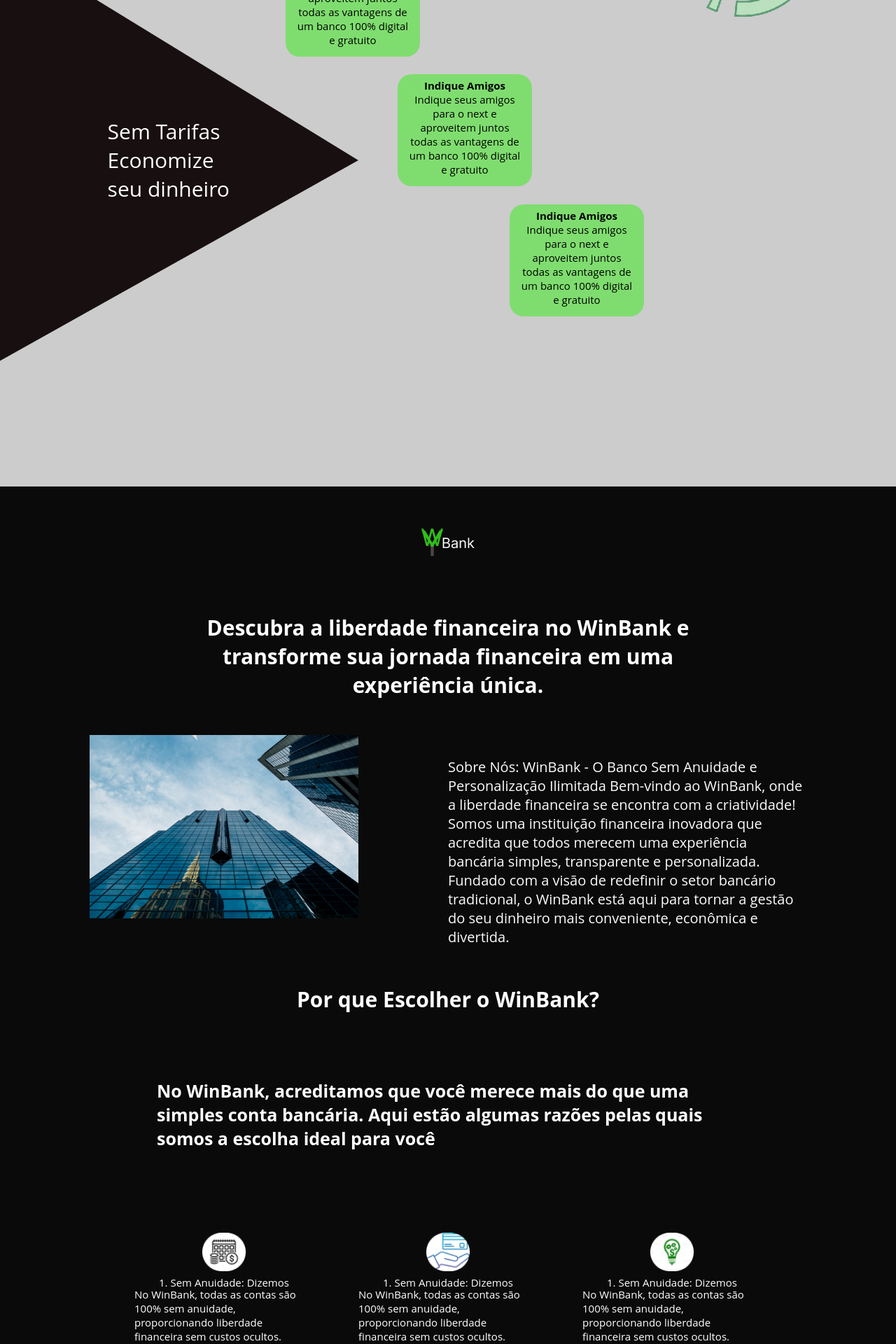
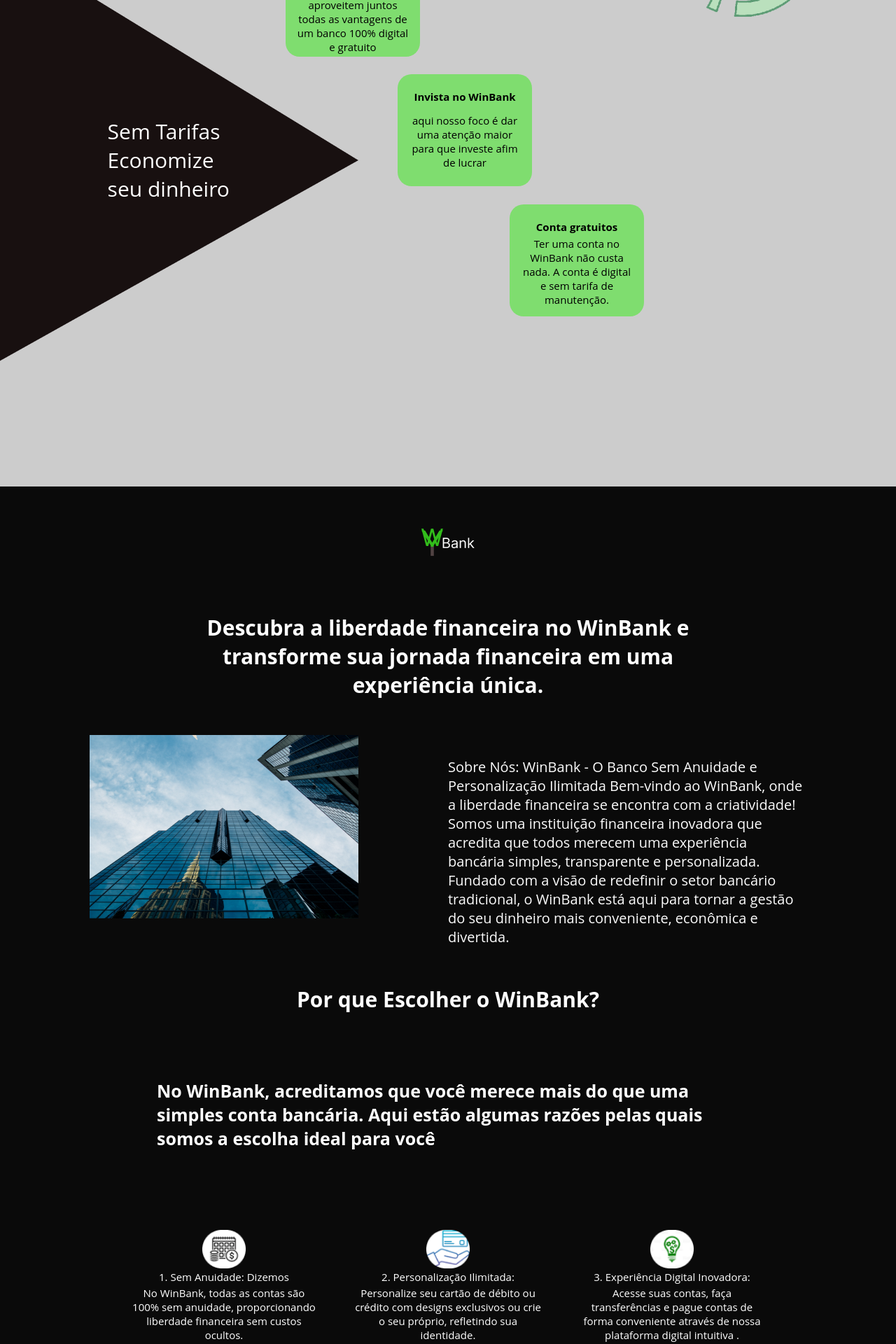
Before and after one commit to GuilhermeRRF/WinBank, a React (Vite) app: page / in a window 1280 px wide. Shown: the part 1880-3800 px from the top of the page at 70% size. Built offline with nearby package versions, Linux system fonts and the light colour scheme.

Commit message:
subindo correção de texto e responsivo

```diff
--- a/src/home/Inicio.jsx
+++ b/src/home/Inicio.jsx
@@ -119,23 +119,21 @@
           <div className={styles.CaixasVantagensPrincipal}>
             <div className={styles.caixa1}>
               <h1 className={styles.TituloCaixinha}>Indique Amigos</h1>
-              <p className={styles.TextoCaxinha}>
+              <p className={styles.TextoCaxinha} id={styles.TextoCaxinhaID}>
                 Indique seus amigos para o next e aproveitem juntos todas as
                 vantagens de um banco 100% digital e gratuito
               </p>
             </div>
             <div className={styles.caixa2}>
-              <h1 className={styles.TituloCaixinha}>Indique Amigos</h1>
+              <h1 className={styles.TituloCaixinha}>Invista no WinBank</h1>
               <p className={styles.TextoCaxinha}>
-                Indique seus amigos para o next e aproveitem juntos todas as
-                vantagens de um banco 100% digital e gratuito
+              aqui nosso foco é dar uma atenção maior para que investe afim de lucrar
               </p>
             </div>
             <div className={styles.caixa3}>
-              <h1 className={styles.TituloCaixinha}>Indique Amigos</h1>
+              <h1 className={styles.TituloCaixinha}>Conta  gratuitos</h1>
               <p className={styles.TextoCaxinha}>
-                Indique seus amigos para o next e aproveitem juntos todas as
-                vantagens de um banco 100% digital e gratuito
+              Ter uma conta no WinBank não custa nada. A conta é digital e sem tarifa de manutenção.
               </p>
             </div>
           </div>
@@ -216,7 +214,7 @@
               </div>
             </div>
 
-            <div className={styles.CaixaVantagem1}>
+            <div className={styles.CaixaVantagem2}>
               <div className={styles.ImgPrincipalVantegens}>
                 <img
                   className={styles.SemAnuidade}
@@ -226,13 +224,13 @@
               </div>
 
               <div className={styles.TituloVantagens}>
-                <ol>1. Sem Anuidade: Dizemos</ol>
+                <ol>2. Personalização Ilimitada: </ol>
               </div>
 
               <div className={styles.MiniTextoPrincipal}>
                 <p className={styles.MiniTexto}>
-                  No WinBank, todas as contas são 100% sem anuidade,
-                  proporcionando liberdade financeira sem custos ocultos.
+                Personalize seu cartão de débito ou crédito com designs
+                exclusivos ou crie o seu próprio, refletindo sua identidade.
                 </p>
               </div>
             </div>
@@ -243,13 +241,13 @@
               </div>
 
               <div className={styles.TituloVantagens}>
-                <ol>1. Sem Anuidade: Dizemos</ol>
+                <ol>3. Experiência Digital Inovadora:</ol>
               </div>
 
               <div className={styles.MiniTextoPrincipal}>
                 <p className={styles.MiniTexto}>
-                  No WinBank, todas as contas são 100% sem anuidade,
-                  proporcionando liberdade financeira sem custos ocultos.
+                Acesse suas contas, faça transferências e pague contas de forma
+                conveniente através de nossa plataforma digital intuitiva .
                 </p>
               </div>
             </div>
--- a/src/home/Inicio.module.css
+++ b/src/home/Inicio.module.css
@@ -204,10 +204,31 @@
 }
 
 .TextoCaxinha{
+  display: flex;
+  justify-content: center;
+  align-items: center;
   width: 85%;
-  height: 80%;
+  height: 60%;
   font-size: 1.5rem;
   text-align: center;
+}
+
+#TextoCaxinhaID{
+  display: flex;
+  justify-content: center;
+  align-items: center;
+  width: 85%;
+  height: 75%;
+  font-size: 1.5rem;
+  text-align: center;
+}
+
+.TituloCaixinha{
+  display: flex;
+  justify-content: center;
+  align-items: center;
+  width: 85%;
+  height: 20%;
 }
 
 .caixa2{
@@ -369,6 +390,18 @@
   align-items: center;
   width: 25%;
   height: 100%;
+  text-align: center;
+  color: white;
+}
+
+.CaixaVantagem2{
+  display: flex;
+  flex-direction: column;
+  justify-content: center;
+  align-items: center;
+  width: 25%;
+  height: 100%;
+  text-align: center;
   color: white;
 }
 
@@ -381,23 +414,25 @@
   display: flex;
   justify-content: center;
   align-items: center;
-  width: 80%;
-  height: 20%;
+  width: 70%;
+  height: 15%;
   font-size: 1.5rem;
 }
 
 .MiniTextoPrincipal{
   display: flex;
   justify-content: center;
-  width: 80%;
-  height: 35%;
+  align-items: center;
+  width: 85%;
+  height: 45%;
 }
 
 .MiniTexto{
 display: flex;
-align-items: center;
+justify-content: center;
 width: 100%;
-margin-top: 10px;
+height: 100%;
+text-align: center;
 font-size: 1.5rem;
 
 }
@@ -1454,13 +1489,14 @@
 
 }
 
+
 .CaixasBeneficiosPrincipal{
   display: flex;
   justify-content: center;
-  align-items: center;
-  flex-direction: column;
-  width: 100%;
-  height: 250%;
+  flex-direction: column;
+  width: 100%;
+  height: 50%;
+  margin: 6% 0;
 }
 
 .CaixaVantagem1{
@@ -1469,8 +1505,26 @@
   justify-content: center;
   align-items: center;
   width: 50%;
-  color: white;
-  margin-bottom:5%;
+  height: 100%;
+  text-align: center;
+  color: white;
+  margin-top: 0px;
+  margin-bottom: 50px;
+
+
+}
+
+.CaixaVantagem2{
+  display: flex;
+  flex-direction: column;
+  justify-content: center;
+  align-items: center;
+  width: 50%;
+  height: 100%;
+  text-align: center;
+  color: white;
+  margin-bottom: 50px;
+
 }
 
 .SemAnuidade{
@@ -1482,27 +1536,28 @@
   display: flex;
   justify-content: center;
   align-items: center;
-  width: 80%;
-  height: 20%;
+  width: 65%;
+  height: 15%;
   font-size: 1.5rem;
 }
 
 .MiniTextoPrincipal{
   display: flex;
   justify-content: center;
-  width: 80%;
-  height: 35%;
+  align-items: center;
+  width: 85%;
+  height: 45%;
 }
 
 .MiniTexto{
 display: flex;
-align-items: center;
+justify-content: center;
 width: 100%;
 height: 100%;
+text-align: center;
 font-size: 1.5rem;
 
 }
-
 .PontosPositivosPrincipal{
   display: flex;
   align-items: center;
@@ -1546,3 +1601,83 @@
 
 /*quarto rolagem fim*/
 }
+
+
+
+
+@media (max-width:400px){
+
+
+
+
+.CaixasBeneficiosPrincipal{
+  display: flex;
+  justify-content: center;
+  flex-direction: column;
+  width: 100%;
+  height: 50%;
+  margin: 6% 0;
+
+}
+
+.CaixaVantagem1{
+  display: flex;
+  flex-direction: column;
+  justify-content: center;
+  align-items: center;
+  width: 80%;
+  height: 100%;
+  text-align: center;
+  color: white;
+  margin-top: 0px;
+  margin-bottom: 50px;
+
+
+
+}
+
+.CaixaVantagem2{
+  display: flex;
+  flex-direction: column;
+  justify-content: center;
+  align-items: center;
+  width: 80%;
+  height: 100%;
+  text-align: center;
+  color: white;
+  margin-bottom: 50px;
+
+}
+
+.SemAnuidade{
+  width: 100%;
+  height: 100%;
+}
+
+.TituloVantagens{
+  display: flex;
+  justify-content: center;
+  align-items: center;
+  width: 65%;
+  height: 15%;
+  font-size: 1.5rem;
+}
+
+.MiniTextoPrincipal{
+  display: flex;
+  justify-content: center;
+  align-items: center;
+  width: 85%;
+  height: 45%;
+}
+
+.MiniTexto{
+display: flex;
+justify-content: center;
+width: 100%;
+height: 100%;
+text-align: center;
+font-size: 1.5rem;
+
+}
+}
```
